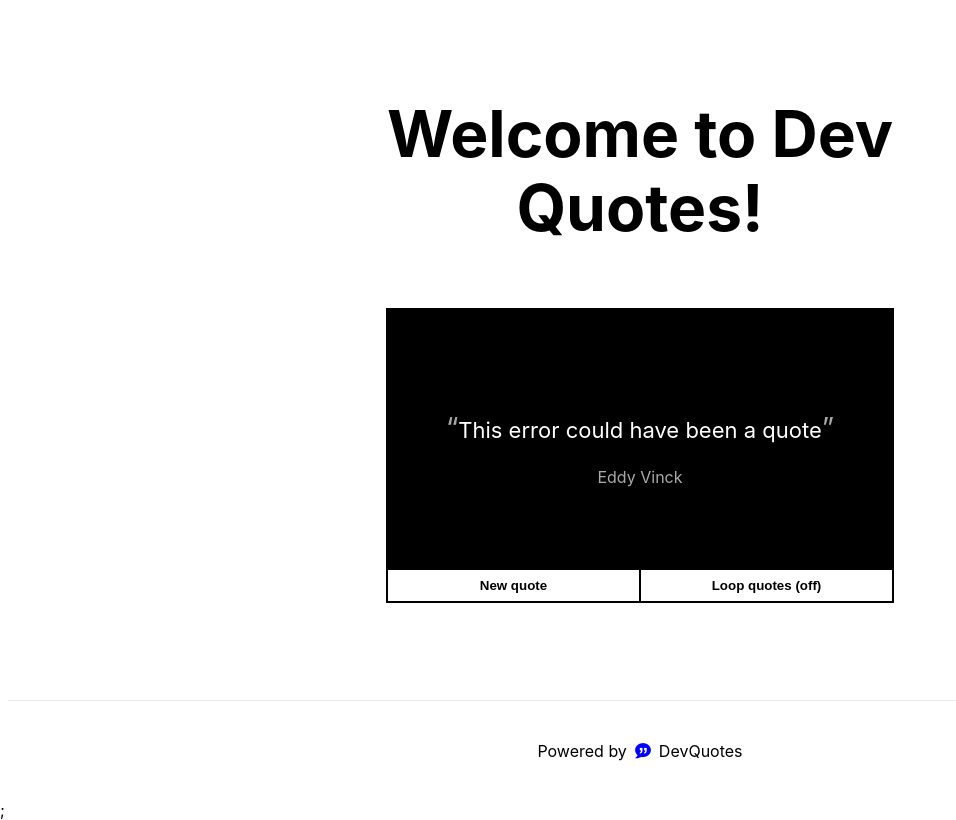
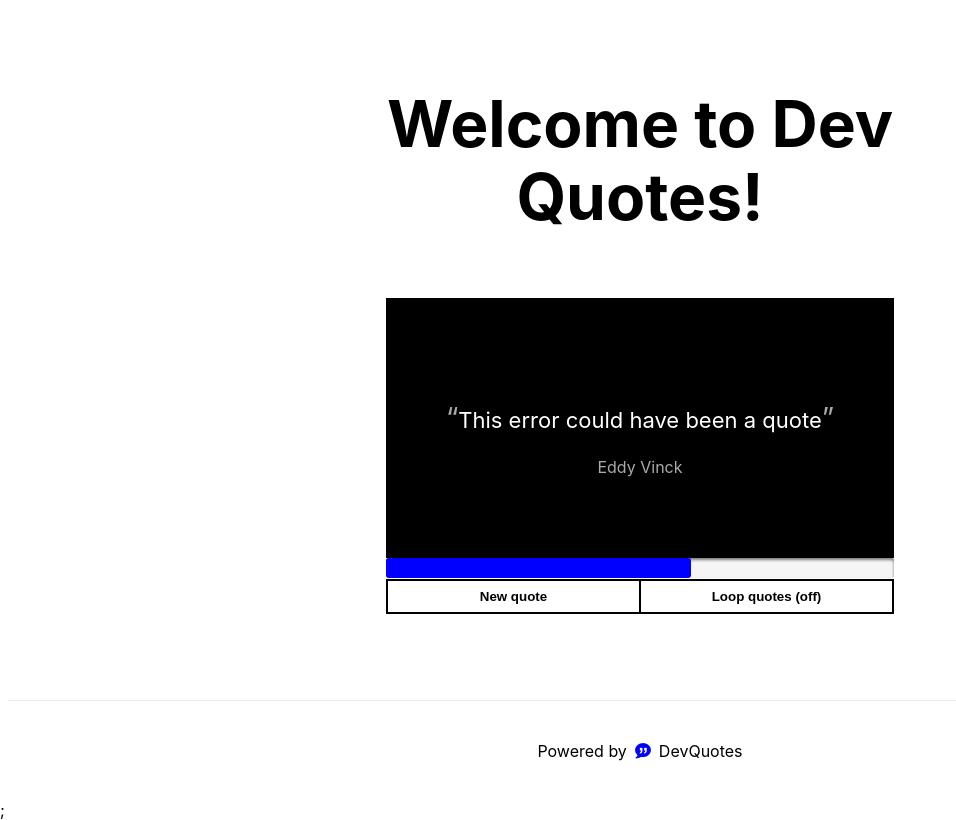
Before and after one commit to EddyVinck/dev-quotes, a Next.js app: page / in a window 1280 px wide. Shown: the whole page, without its empty margins (0-956 px from the left). Built offline with nearby package versions, Linux system fonts and the light colour scheme; no server answers.

Commit message:
add a progress bar (not working yet) and reorganize file structure

```diff
--- /dev/null
+++ b/components/ProgressBar/ProgressBar.tsx
@@ -0,0 +1,29 @@
+import React from "react";
+import { percentage } from "../../utils/percentage";
+
+export interface ProgressBarProps {
+  value: number;
+  max: number;
+  id: string;
+}
+
+export const ProgressBar: React.FC<ProgressBarProps> = ({
+  value,
+  max,
+  id,
+  children,
+  ...props
+}) => {
+  const progress = percentage(value, max);
+  return (
+    <div {...props}>
+      {children}
+      <progress id={id} value={value} max={max}>
+        {progress}%
+        <div className="progress-bar">
+          <span style={{ width: `${progress}%` }}>{progress}%</span>
+        </div>
+      </progress>
+    </div>
+  );
+};
--- a/components/Quote/Quote.module.css
+++ b/components/Quote/Quote.module.css
@@ -27,34 +27,3 @@
 .quoteBlock figcaption {
   color: darkgray;
 }
-
-.quoteControls {
-  background: white;
-  border: 1px solid black;
-}
-@supports (display: grid) {
-  .quoteControls {
-    display: grid;
-    grid-template-columns: 1fr;
-  }
-
-  @media screen and (min-width: 768px) {
-    .quoteControls {
-      grid-template-columns: 1fr 1fr;
-    }
-  }
-}
-.quoteControls button {
-  border: 1px solid black;
-  padding: 8px 16px;
-  background: none;
-  font-weight: 600;
-}
-.quoteControls button[aria-checked="true"] {
-  background: blue;
-  color: white;
-}
-
-.progressBar {
-  background: blue;
-}
--- a/components/Quote/Quote.tsx
+++ b/components/Quote/Quote.tsx
@@ -1,10 +1,10 @@
 import React, { useCallback } from "react";
 import { useQuery } from "react-query";
 import { QuoteResponse } from "../../pages/api/quote";
-import { QuoteControls } from "./QuoteControls";
+import { QuoteControls } from "../QuoteControls/QuoteControls";
 import { QuoteText } from "./QuoteText";
 
-function getQuote(): Promise<QuoteResponse> {
+async function getQuote(): Promise<QuoteResponse> {
   return fetch("/api/quote").then((res) => res.json());
 }
 
--- a/components/Quote/QuoteControls.tsx
+++ /dev/null
@@ -1,27 +0,0 @@
-import React, { useRef } from "react";
-import { useTimer } from "../../hooks/useTimer";
-import styles from "./Quote.module.css";
-interface Props {
-  fetchNewQuote: () => void;
-}
-
-export const QuoteControls: React.FC<Props> = ({ fetchNewQuote }) => {
-  const intervalRef = useRef<number>(null) as React.MutableRefObject<number>;
-  const { isTimerRunning, toggleLoop: toggleQuoteLoop } = useTimer(
-    intervalRef,
-    fetchNewQuote
-  );
-
-  return (
-    <div className={styles.quoteControls}>
-      <button onClick={fetchNewQuote}>New quote</button>
-      <button
-        onClick={toggleQuoteLoop}
-        aria-checked={isTimerRunning}
-        role="switch"
-      >
-        Loop quotes ({isTimerRunning ? "on" : "off"})
-      </button>
-    </div>
-  );
-};
--- /dev/null
+++ b/components/QuoteControls/QuoteControls.module.css
@@ -0,0 +1,26 @@
+.quoteControls {
+  background: white;
+  border: 1px solid black;
+}
+@supports (display: grid) {
+  .quoteControls {
+    display: grid;
+    grid-template-columns: 1fr;
+  }
+
+  @media screen and (min-width: 768px) {
+    .quoteControls {
+      grid-template-columns: 1fr 1fr;
+    }
+  }
+}
+.quoteControls button {
+  border: 1px solid black;
+  padding: 8px 16px;
+  background: none;
+  font-weight: 600;
+}
+.quoteControls button[aria-checked="true"] {
+  background: blue;
+  color: white;
+}
--- /dev/null
+++ b/components/QuoteControls/QuoteControls.tsx
@@ -0,0 +1,32 @@
+import React, { useRef } from "react";
+import { useTimer } from "../../hooks/useTimer";
+import styles from "./QuoteControls.module.css";
+import { QuoteProgress } from "../QuoteProgress/QuoteProgress";
+
+interface Props {
+  fetchNewQuote: () => void;
+}
+
+export const QuoteControls: React.FC<Props> = ({ fetchNewQuote }) => {
+  const intervalRef = useRef<number>(null) as React.MutableRefObject<number>;
+  const { isTimerRunning, toggleLoop: toggleQuoteLoop } = useTimer(
+    intervalRef,
+    fetchNewQuote
+  );
+
+  return (
+    <div>
+      <QuoteProgress value={60} max={100} />
+      <div className={styles.quoteControls}>
+        <button onClick={fetchNewQuote}>New quote</button>
+        <button
+          onClick={toggleQuoteLoop}
+          aria-checked={isTimerRunning}
+          role="switch"
+        >
+          Loop quotes ({isTimerRunning ? "on" : "off"})
+        </button>
+      </div>
+    </div>
+  );
+};
--- /dev/null
+++ b/components/QuoteProgress/QuoteProgress.module.css
@@ -0,0 +1,79 @@
+/* Altered version of https://codepen.io/team/css-tricks/pen/PNNQxm */
+.progressBar progress[value] {
+  /* Get rid of the default appearance */
+  appearance: none;
+  /* This unfortunately leaves a trail of border behind in Firefox and Opera. We can remove that by setting the border to none. */
+  border: none;
+  /* Add dimensions */
+  width: 100%;
+  height: 20px;
+  /* Although firefox doesn't provide any additional pseudo class to style the progress element container, any style applied here works on the container. */
+  background-color: whiteSmoke;
+  border-radius: 3px;
+  box-shadow: 0 2px 3px rgba(0, 0, 0, 0.5) inset;
+  /* Of all IE, only IE10 supports progress element that too partially. It only allows to change the background-color of the progress value using the 'color' attribute. */
+  color: royalblue;
+  position: relative;
+  margin: 0;
+}
+
+/*
+Webkit browsers provide two pseudo classes that can be use to style HTML5 progress element.
+-webkit-progress-bar -> To style the progress element container
+-webkit-progress-value -> To style the progress element value.
+*/
+
+.progressBar progress[value]::-webkit-progress-bar {
+  background-color: whiteSmoke;
+  border-radius: 3px;
+  box-shadow: 0 2px 3px rgba(0, 0, 0, 0.5) inset;
+}
+
+.progressBar progress[value]::-webkit-progress-value {
+  position: relative;
+  background-size: 35px 20px, 100% 100%, 100% 100%;
+  border-radius: 3px;
+  background-color: blue;
+}
+
+.progressBar progress[value]::-webkit-progress-value:after {
+  content: "";
+  position: absolute;
+  width: 5px;
+  height: 5px;
+  top: 7px;
+  right: 7px;
+  background-color: white;
+  border-radius: 100%;
+}
+
+.progressBar progress[value]::-moz-progress-bar {
+  background-image: -moz-linear-gradient(
+      top,
+      rgba(255, 255, 255, 0.25),
+      rgba(0, 0, 0, 0.2)
+    ),
+    -moz-linear-gradient(left, blue, blue);
+
+  background-size: 35px 20px, 100% 100%, 100% 100%;
+  border-radius: 3px;
+}
+
+/* Fallback technique styles */
+.progressBar progress .progress-bar {
+  background-color: whiteSmoke;
+  border-radius: 3px;
+  box-shadow: 0 2px 3px rgba(0, 0, 0, 0.5) inset;
+
+  /* Dimensions should be similar to the parent progress element. */
+  width: 100%;
+  height: 20px;
+}
+
+.progressBar progress .progress-bar span {
+  background-color: royalblue;
+  border-radius: 3px;
+
+  display: block;
+  text-indent: -9999px;
+}
--- /dev/null
+++ b/components/QuoteProgress/QuoteProgress.tsx
@@ -0,0 +1,17 @@
+import React from "react";
+import { ProgressBar, ProgressBarProps } from "../ProgressBar/ProgressBar";
+import styles from "./QuoteProgress.module.css";
+
+type Props = Pick<ProgressBarProps, "value" | "max">;
+
+export const QuoteProgress: React.FC<Props> = ({ value, max, ...props }) => {
+  const id = "quote-timer-progress";
+  return (
+    <div className={styles.progressBar} {...props}>
+      <label htmlFor={id} className="visually-hidden">
+        Quote timer progress
+      </label>
+      <ProgressBar value={value} max={max} id={id} />
+    </div>
+  );
+};
--- a/styles/globals.css
+++ b/styles/globals.css
@@ -16,3 +16,13 @@
   -webkit-font-smoothing: antialiased;
   -moz-osx-font-smoothing: grayscale;
 }
+
+.visually-hidden {
+  clip: rect(0 0 0 0);
+  clip-path: inset(50%);
+  height: 1px;
+  overflow: hidden;
+  position: absolute;
+  white-space: nowrap;
+  width: 1px;
+}
--- /dev/null
+++ b/utils/percentage.ts
@@ -0,0 +1,3 @@
+export function percentage(value: number, max: number): number {
+  return (value / 100) * max;
+}
```
Also changed, not shown: components/Quote/QuoteContext.tsx (deleted, +0 -10 lines).
